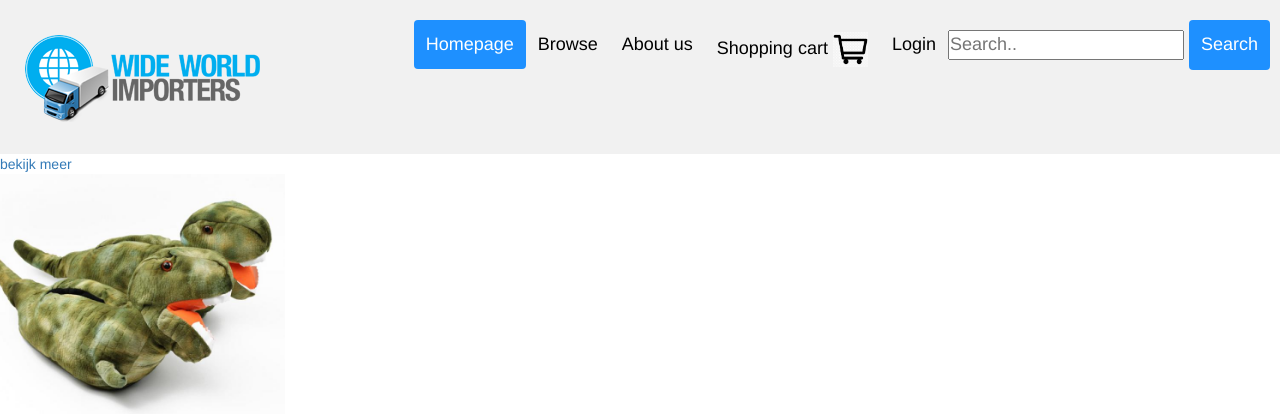
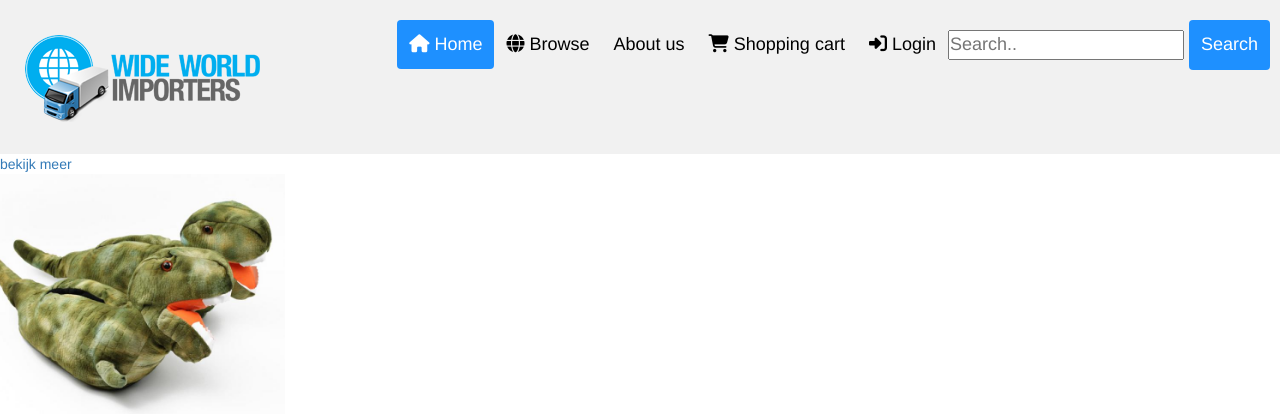
Before and after one commit to Luuk-Pasker/WWI, a PHP site: page /index.php in a window 1280 px wide. Shown: the top 420 px of the page. Run offline with PHP 8.4, Linux system fonts and the light colour scheme; data that the repository does not hold is empty; some libraries are stand-ins or nearby versions.

Commit message:
header icon fix

```diff
--- a/includes/header.php
+++ b/includes/header.php
@@ -29,11 +29,11 @@
             <input type="submit" name="toevoegen" value="Search"/>
         </form>
         </div>
-        <a <?php if($active == "home"){echo 'class="active"';} ?> href="index.php">Homepage</a>
-        <a <?php if($active == "browse"){echo 'class="active"';} ?> href="browse.php">Browse</a>
-        <a <?php if($active == "about"){echo 'class="active"';} ?> href="aboutus.php">About us</a>
-        <a <?php if($active == "cart"){echo 'class="active"';} ?>href="winkelmand.php">Shopping cart <img class='mand' src='images/winkelmand.jpg'></a>
-        <a <?php if($active == "login"){echo 'class="active"';} ?>href="login.php">Login</a>
+        <a <?php if($active == "home"){echo 'class="active"';} ?> href="index.php"> <i class="fas fa-home"></i> Home</a>
+        <a <?php if($active == "browse"){echo 'class="active"';} ?> href="browse.php"><i class="fas fa-globe"></i> Browse</a>
+        <a <?php if($active == "about"){echo 'class="active"';} ?> href="aboutus.php"> About us</a>
+        <a <?php if($active == "cart"){echo 'class="active"';} ?>href="winkelmand.php"><i class="fas fa-shopping-cart"></i> Shopping cart</a>
+        <a <?php if($active == "login"){echo 'class="active"';} ?>href="login.php"> <i class="fas fa-sign-in-alt"></i> Login</a>
 
     </div>
 </div>
```
